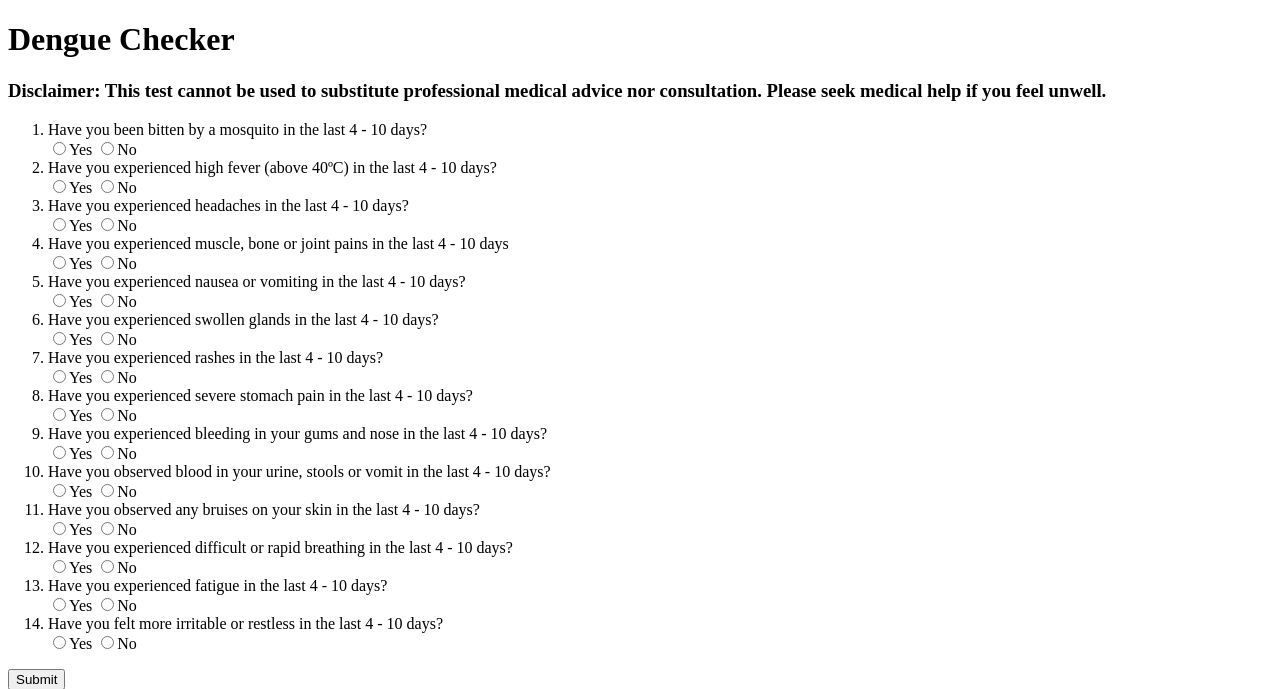
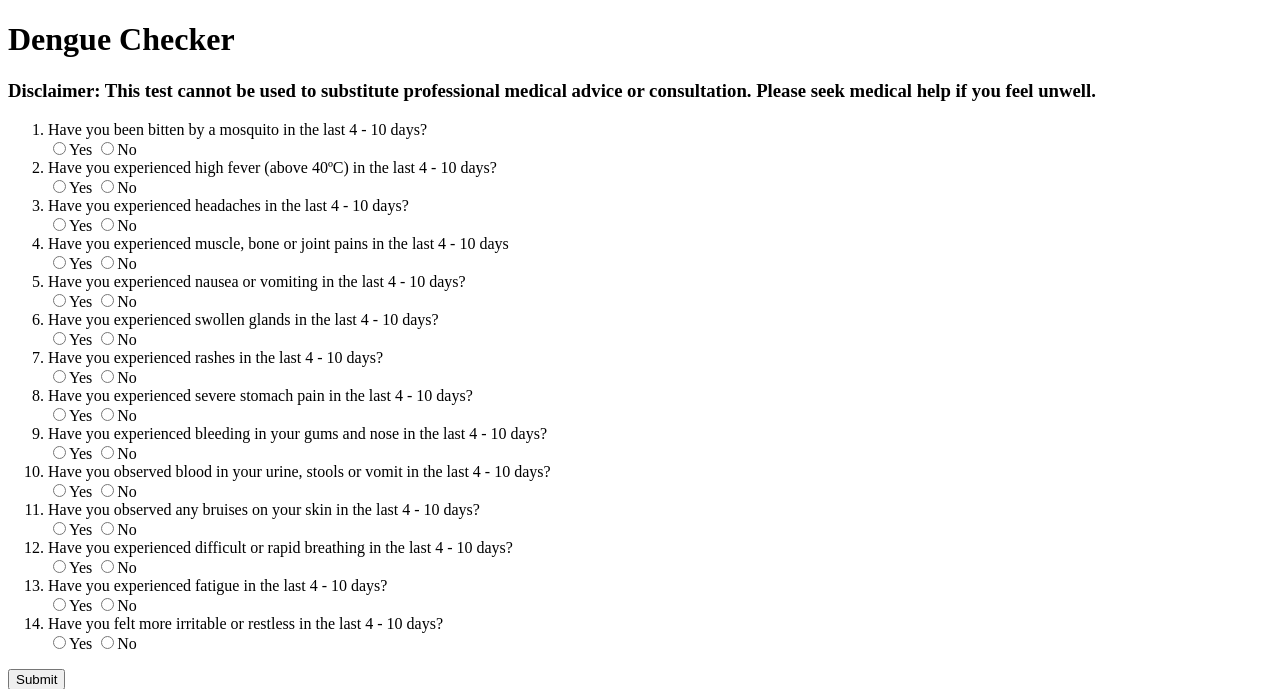
Before and after one commit to LimMengShin/dengue-checker, a Flask app: page / in a window 1280 px wide. Shown: the top 689 px of the page. Run offline with Flask 2, Linux system fonts and the light colour scheme.

Commit message:
Fix grammar

```diff
--- a/templates/main.html
+++ b/templates/main.html
@@ -16,7 +16,7 @@
 </head>
 <body>
     <h1>Dengue Checker</h1>
-    <h3>Disclaimer: This test cannot be used to substitute professional medical advice nor consultation. Please seek medical help if you feel unwell.</h3>
+    <h3>Disclaimer: This test cannot be used to substitute professional medical advice or consultation. Please seek medical help if you feel unwell.</h3>
     <form name="dengue_form" action='/results' onsubmit="return validateForm()" method='POST'>
         <ol>
             {% for i in q %}
```
